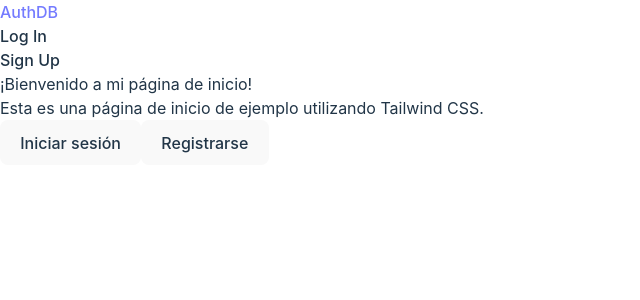
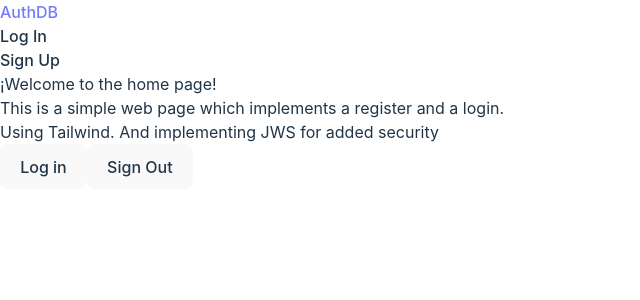
Before and after one commit to flameon002/MERN-Auth, a React (Vite) app in the folder frontend/frontend/: page / in a window 1280 px wide. Shown: the top 300 px of the page, without its empty margins (0-640 px from the left). Built offline with nearby package versions, Linux system fonts and the light colour scheme.

Commit message:
fixes, home page and accout page

```diff
--- a/frontend/frontend/src/Pages/Account.jsx
+++ b/frontend/frontend/src/Pages/Account.jsx
@@ -1,8 +1,28 @@
 
-const Account = () => {
+
+// utilizar un reducer para colocar datos del usuario
+
+
+
+function AccountPage() {
+
+
   return (
-    <div>Account, logged in</div>
-  )
+    <div className="min-h-screen flex items-center justify-center text-black text-xl">
+      <div className="bg-white p-6 rounded-lg shadow-md w-1/2">
+        <h1 className="text-3xl font-bold mb-4">Mi Cuenta</h1>
+        <div className="mb-2">
+          <strong>Nombre de usuario:</strong>
+        </div>
+        <div className="mb-2">
+          <strong>Correo electrónico:</strong>
+        </div>
+        <div>
+          <strong>Nombre:</strong>
+        </div>
+      </div>
+    </div>
+  );
 }
 
-export default Account
+export default AccountPage;
--- a/frontend/frontend/src/Pages/Home.jsx
+++ b/frontend/frontend/src/Pages/Home.jsx
@@ -1,18 +1,27 @@
+import { useNavigate } from "react-router-dom";
 
 function Home() {
+  const navigate = useNavigate();
   return (
     <div className=" min-h-screen flex items-center justify-center">
       <div className="bg-white p-8 rounded-lg shadow-lg">
-        <h1 className="text-3xl font-bold mb-4 text-gray-700">¡Bienvenido a mi página de inicio!</h1>
+        <h1 className="text-3xl font-bold mb-4 text-gray-700">
+          ¡Welcome to the home page!
+        </h1>
         <p className="text-gray-700">
-          Esta es una página de inicio de ejemplo utilizando Tailwind CSS.
+          This is a simple web page which implements a register and a login.
+          <br /> Using Tailwind. And implementing JWS for added security
         </p>
+
         <div className="mt-4">
-          <button className="bg-blue-500 hover:bg-blue-700 text-white font-bold py-2 px-4 rounded">
-            Iniciar sesión
+          <button
+            className="bg-blue-500 hover:bg-blue-700 text-white font-bold py-2 px-4 rounded w-[125px]"
+            onClick={() => navigate("/login")}
+          >
+            Log in
           </button>
-          <button className="ml-2 bg-gray-400 hover:bg-gray-600 text-white font-bold py-2 px-4 rounded">
-            Registrarse
+          <button className="ml-2 bg-gray-400 hover:bg-gray-600 text-white font-bold py-2 px-4 rounded w-[125px]">
+            Sign Out
           </button>
         </div>
       </div>
--- a/frontend/frontend/src/Pages/Login.jsx
+++ b/frontend/frontend/src/Pages/Login.jsx
@@ -8,14 +8,15 @@ const Login = () => {
 
 
   const onSubmit = async(data) => {
-    // console.log(data);
     await axios.post("http://localhost:3530/login", data)
     .then((res) => {
-      console.log(res);
       const token = res.data.token;
       localStorage.setItem('token', token)
       navigate("/account");
-    });
+    })
+    .catch(()=>{
+      alert('Invalid credentials')
+    })
   };
 
 
--- a/frontend/frontend/src/Router/RouterPages.jsx
+++ b/frontend/frontend/src/Router/RouterPages.jsx
@@ -14,9 +14,6 @@ const RouterPages = () => {
 
         <Route path="/login" element={<Login />} />
 
-        {/* <Route path="*" element={<h1>asdad</h1>} /> */}
-
-        {/* {isUserSignIn ? <Route path="/account" element={<Account />} /> : ""} */}
 
         {isUserSignIn && <Route path="/account" element={<Account />} />}
       </Routes>
--- a/frontend/frontend/src/components/Navbar.jsx
+++ b/frontend/frontend/src/components/Navbar.jsx
@@ -12,7 +12,7 @@ const Navbar = () => {
 
   return (
     <nav className="flex justify-around p-3 border-b border-zinc-500 items-center bg-[#1a1a1a]/90 text-zinc-300">
-      <Link>
+      <Link to="/">
         <h1 className="text-3xl">AuthDB</h1>
       </Link>
       <ul className="flex gap-5">
```
